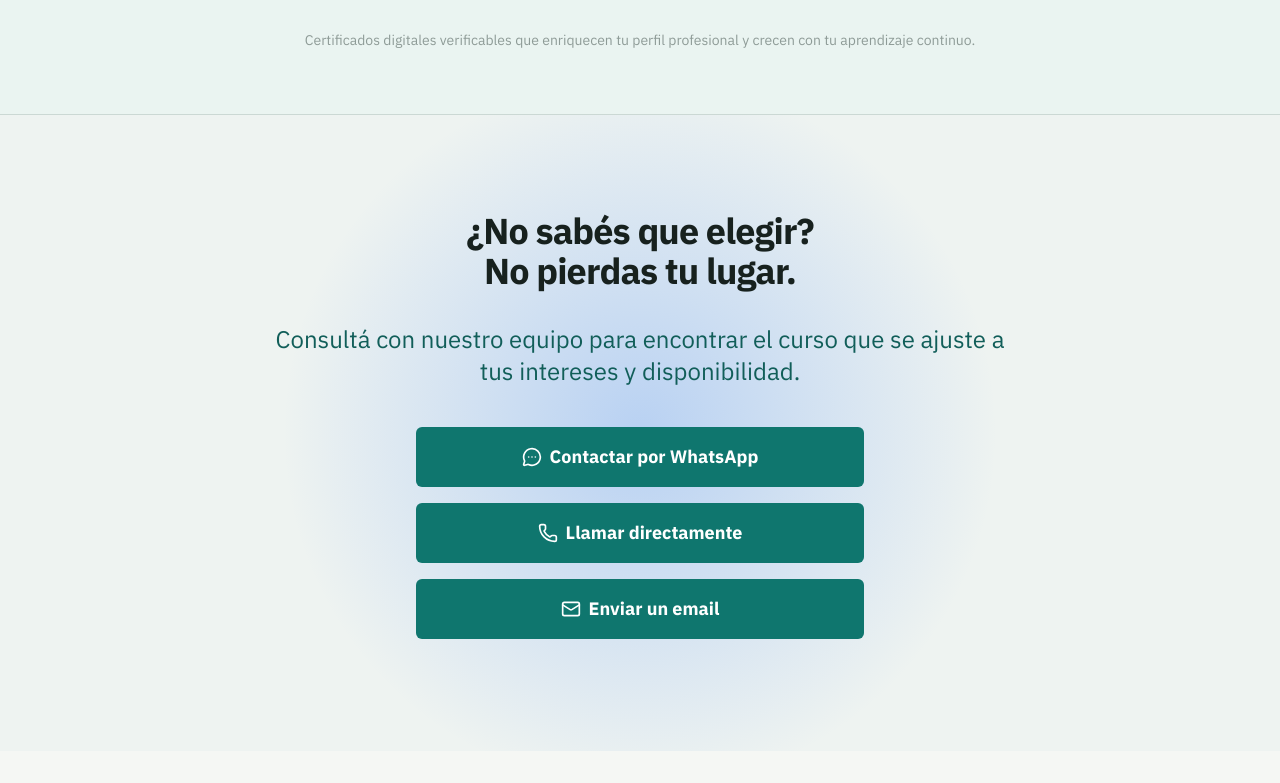
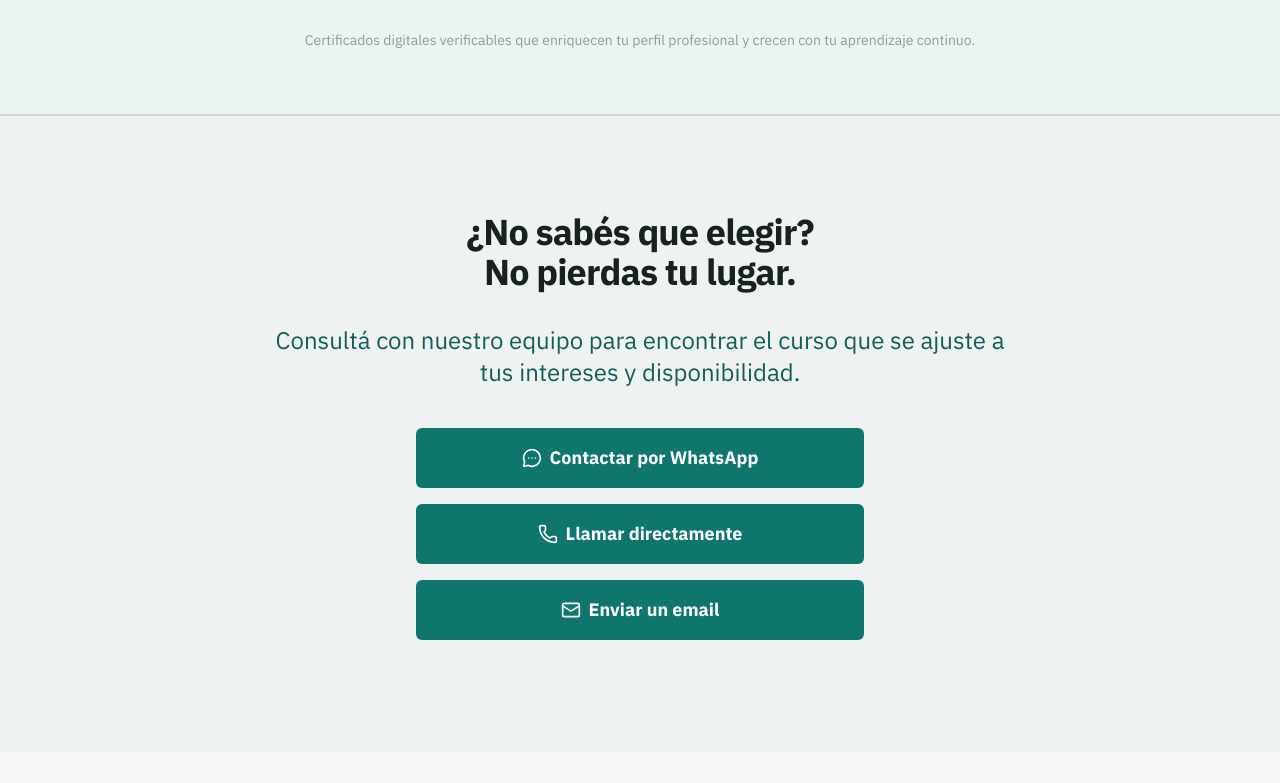
Before and after one commit to RealLotex/cerebroscreativoswebsite, a website: page propuestajr.html in a window 1280 px wide. Shown: the part 2917-3700 px from the top of the page. Drawn offline with nearby package versions, Linux system fonts and the light colour scheme.

Commit message:
style: flatten final CTA in propuestajr

```diff
--- a/propuestajr.html
+++ b/propuestajr.html
@@ -421,10 +421,7 @@
   </section>
 
   <!-- --- CTA FINAL --- -->
-  <section class="py-24 px-6 text-center relative overflow-hidden bg-black/20">
-    <div
-      class="absolute inset-0 opacity-30 bg-[radial-gradient(circle_at_center,_var(--tw-gradient-stops))] from-blue-500 via-transparent to-transparent">
-    </div>
+  <section class="final-cta py-24 px-6 text-center relative overflow-hidden bg-black/20">
 
     <div class="relative z-10 max-w-3xl mx-auto">
       <h2 class="text-4xl font-bold mb-8">¿No sabés que elegir?<br>No pierdas tu lugar.</h2>
```
